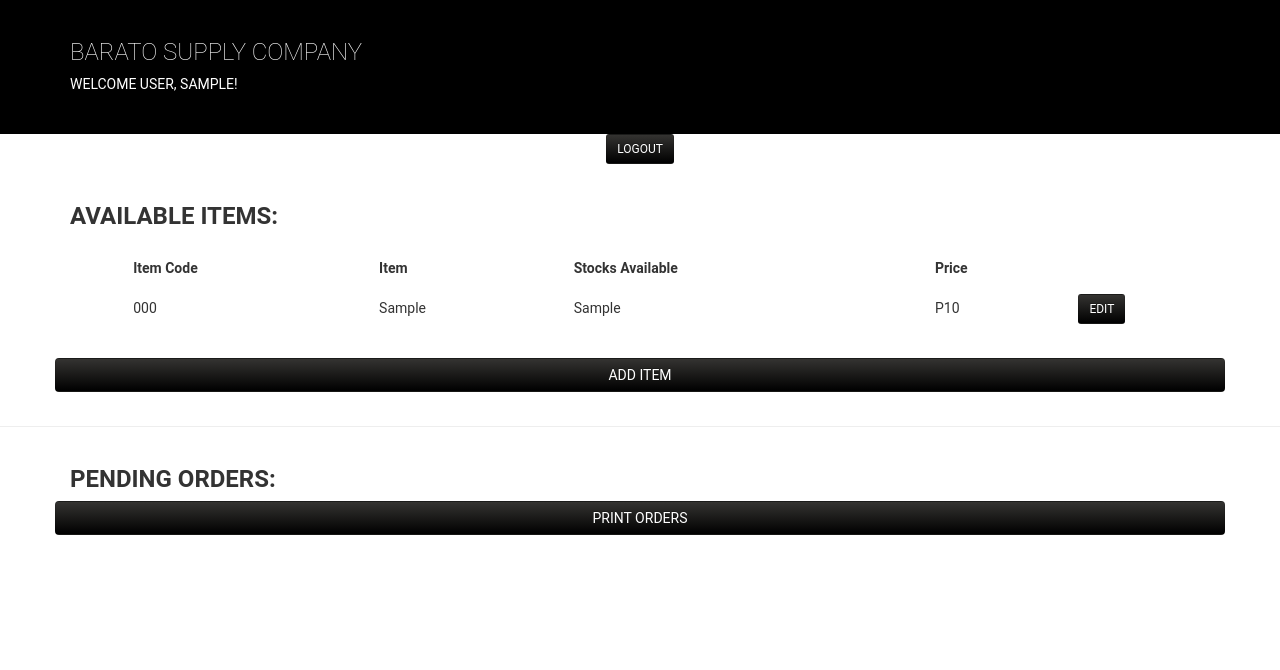
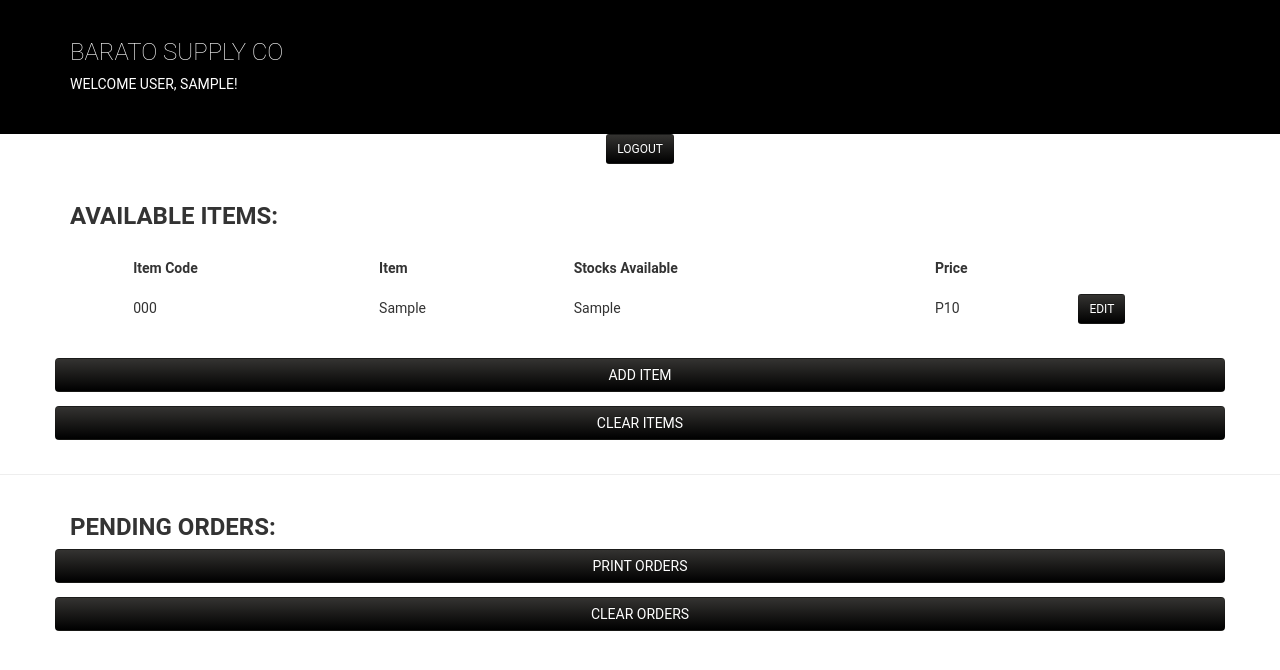
Before and after one commit to jahusayuri/barato_supply, a PHP site: page /pages/admin_home.php in a window 1280 px wide. Shown: the top 670 px of the page. Run offline with PHP 8.4, Linux system fonts and the light colour scheme; the visitor is signed in with stand-in values (Sample User, id 1); tables that the repository leaves empty or names only in its code hold one stand-in row (values such as "Sample post").

Commit message:
Fixed all known bugs; Cleaned up excel reports; User can only order once every item; Added clear items and orders for new orders to come in.

```diff
--- a/admin_login.php
+++ b/admin_login.php
@@ -4,7 +4,7 @@ include "assets/connection_profile.php";
 <html>
 <head>
   <meta charset="utf-8">
-  <title>Admin Login - Barato Supply Company</title>
+  <title>Admin Login - Barato Supply Co</title>
   <meta content="width=device-width, initial-scale=1.0" name="viewport">
   <meta content="" name="keywords">
   <meta content="" name="description">
--- a/functions/orders.php
+++ b/functions/orders.php
@@ -69,16 +69,31 @@ function insert_into_orders($conn,$user_id,$data_array,$amount_array){
 	var_dump($amount_array);*/
 	//Loop through the data
 	$count = 0;
+	$result = 0;
 	foreach ($data_array as $key => $value) {
 		$order_details = $value['chosen_item'];
 		$qty = $value['quantity'];
 		$amount = $amount_array[$count];
-		$sql = "INSERT INTO orders (id,ordered_by,order_details,qty,amount,status) VALUES (NULL,'$user_id','$order_details','$qty','$amount','PENDING')";
-		$result = $conn->query($sql);
+
+		//Check if same order already exists
+		$check_order_sql = "SELECT id FROM orders WHERE ordered_by='$user_id' AND order_details='$order_details'";
+		//var_dump($conn->query($check_order_sql));
+		if($conn->query($check_order_sql)->num_rows > 0){
+			echo "<script>alert('YOUR ORDER FOR ".strtoupper($value['item'])." ALREADY EXISTS!');</script>";
+		}else{
+			//Check if stock is still available
+			$number_stock = $conn->query("SELECT * FROM stocks WHERE id = '$order_details'");
+			$row = $number_stock->fetch_assoc();
+			if($row['remaining'] < 0 ){
+				echo "<script>alert('SORRY BUT WE RAN OUT OF STOCK FOR ".strtoupper($row['item'])."')</script>";
+			}else{
+				$sql = "INSERT INTO orders (id,ordered_by,order_details,qty,amount,status) VALUES (NULL,'$user_id','$order_details','$qty','$amount','PENDING')";
+				$result = $conn->query($sql);
+				//Update the stocks
+				update_remaining_stocks($conn,$qty,$order_details);
+			}
+		}
 		$count++;
-
-		//Update the stocks
-		update_remaining_stocks($conn,$qty,$order_details);
 		}
 		//Check if successfully processed.
 		if ($result) {
@@ -87,7 +102,7 @@ function insert_into_orders($conn,$user_id,$data_array,$amount_array){
 			echo "<script>location.href = '../pages/home.php';</script>";
 			return 1;
 		}else{
-			echo "Error! Please contact IT.";
+			echo "<script>alert('PLEASE CONTACT BARATO SUPPLY CO TO REMOVE YOUR ORDER(S)')</script>";
 			return 0;
 		}
 }
@@ -118,6 +133,46 @@ if(isset($_POST['change_order_status'])){
 	echo "<script>location.href='../pages/admin_home.php#pending_orders'</script>";
 }
 
+if(isset($_POST['clear_orders'])){
+	echo "<script>
+	if(confirm('Are you sure you want to clear orders?')){
+		location.href='../functions/orders.php?clear_orders=1';
+	}
+	</script>";
+}
+
+if(isset($_POST['clear_items'])){
+	echo "<script>
+	if(confirm('Are you sure you want to clear items?')){
+		location.href='../functions/orders.php?clear_items=1';
+	}
+	</script>";
+}
+
+if(isset($_GET['clear_items'])){
+	//Check if there are orders
+	if($conn->query("SELECT * FROM orders")->num_rows > 0){
+		echo "<script>alert('Please clear orders first!');</script>";
+	}else{
+		//Turn constraints OFF first
+		$conn->query("SET FOREIGN_KEY_CHECKS=0");
+		$sql = "TRUNCATE TABLE stocks";
+		$conn->query($sql);
+		echo "<script>alert('Successfully cleared items!');</script>";
+		//Turn constraints ON
+		$conn->query("SET FOREIGN_KEY_CHECKS=1");
+	}
+	echo "<script>location.href='../pages/admin_home.php';</script>";
+}
+
+if(isset($_GET['clear_orders'])){
+	$sql = "TRUNCATE TABLE orders";
+	if($conn->query($sql)){
+		echo "<script>alert('Successfully cleared orders!');</script>";
+	}
+	echo "<script>location.href='../pages/admin_home.php';</script>";
+}
+
 function update_order_status($conn,$status,$id,$user_id){
 	$sql = "UPDATE orders SET status='$status' WHERE order_details=$id AND ordered_by=$user_id";
 	return $conn->query($sql);
--- a/pages/add_stocks.php
+++ b/pages/add_stocks.php
@@ -8,7 +8,7 @@ if(!isset($_SESSION['login_user']) || empty($_SESSION['login_user'])){
 <html>
 <head>
   <meta charset="utf-8">
-  <title>Add Item - Barato Supply Company</title>
+  <title>Add Item - Barato Supply Co</title>
   <meta content="width=device-width, initial-scale=1.0" name="viewport">
   <meta content="" name="keywords">
   <meta content="" name="description">
@@ -35,7 +35,7 @@ if(!isset($_SESSION['login_user']) || empty($_SESSION['login_user'])){
 	        			<?php
 							$result=get_admin_details($conn);
 							$row= $result->fetch_assoc();
-							echo "<h3 style='color:#ffffff;'> BARATO SUPPLY COMPANY </h3> <p style='color:#ffffff;' class='text-uppercase'>Welcome ".$row['last_name'].", ".$row['first_name']."!</p>";
+							echo "<h3 style='color:#ffffff;'> BARATO SUPPLY CO</h3> <p style='color:#ffffff;' class='text-uppercase'>Welcome ".$row['last_name'].", ".$row['first_name']."!</p>";
 						?>
 	        		</div>
 	        	</div>
--- a/pages/admin_home.php
+++ b/pages/admin_home.php
@@ -8,7 +8,7 @@ if(!isset($_SESSION['login_user']) || empty($_SESSION['login_user'])){
 <html>
 <head>
   <meta charset="utf-8">
-  <title>Admin Home - Barato Supply Code</title>
+  <title>Admin Home - Barato Supply Co</title>
   <meta content="width=device-width, initial-scale=1.0" name="viewport">
   <meta content="" name="keywords">
   <meta content="" name="description">
@@ -36,7 +36,7 @@ if(!isset($_SESSION['login_user']) || empty($_SESSION['login_user'])){
 						<?php
 							$result=get_admin_details($conn);
 							$row= $result->fetch_assoc();
-							echo "<h3 style='color:#ffffff;'> BARATO SUPPLY COMPANY </h3> <p style='color:#ffffff;' class='text-uppercase'>Welcome ".$row['last_name'].", ".$row['first_name']."!</p>";
+							echo "<h3 style='color:#ffffff;'> BARATO SUPPLY CO </h3> <p style='color:#ffffff;' class='text-uppercase'>Welcome ".$row['last_name'].", ".$row['first_name']."!</p>";
 						?>
 					</div>
 				</div>
@@ -74,6 +74,9 @@ if(!isset($_SESSION['login_user']) || empty($_SESSION['login_user'])){
 					<form method="post" action="./add_stocks.php">
 						<input class='btn btn-inverse btn-block text-uppercase' type="submit" name="add_stock" value="ADD ITEM">
 					</form>
+					<form method="post" action="">
+						<input class='btn btn-inverse btn-block text-uppercase' type="submit" name="clear_items" value="CLEAR ITEMS">
+					</form>
 				</div>
 			</div>
 		</div>
@@ -94,7 +97,7 @@ if(!isset($_SESSION['login_user']) || empty($_SESSION['login_user'])){
 							while ($row = $result->fetch_assoc()) {
 								echo "<form class='tr' method='post' action=''>";
 								echo "<input type='hidden' name='user_id' value='".$row['ordered_by']."'/>";
-								echo "<span class='td'><input type='hidden' name='chosen_item' value='".$row['order_details']."'></span><span class='td'>".$row['last_name'].", ".$row['first_name']."</span><span class='td'>".$row['item_code']."</span><span class='td'>".$row['item']."</span><span class='td'>".$row['qty']."</span><span class='td'>P".$row['price']."</span><span class='td'>P".$row['amount']."</span>";
+								echo "<span class='td'><input type='hidden' name='chosen_item' value='".$row['order_details']."'></span><span class='td'>".$row['last_name'].", ".$row['first_name']."</span><span class='td'>".$row['item_code']."</span><span class='td'>".$row['item']."</span><span class='td'>".$row['qty']."</span><span class='td'>P".$row['price']."</span><span class='td'>P".number_format($row['amount'],2,'.','')."</span>";
 								if ($row['status'] == strtoupper('pending')) {
 									echo "<input class='btn btn-inverse btn-sm' type='submit' name='cancel_order' value='CANCEL ORDER' />";
 									echo "<input class='btn btn-inverse btn-sm' type='submit' name='change_order_status' value='APPROVE' />";
@@ -116,6 +119,9 @@ if(!isset($_SESSION['login_user']) || empty($_SESSION['login_user'])){
 				<div align="center">
 					<form method="post" action="./print_orders.php">
 						<input class="btn btn-inverse btn-block" type="submit" name="print_orders" value="PRINT ORDERS">
+					</form>
+					<form method="post" action="">
+						<input class="btn btn-inverse btn-block" type="submit" name="clear_orders" value="CLEAR ORDERS">
 					</form>
 				</div>
 			</div>
--- a/pages/edit_stocks.php
+++ b/pages/edit_stocks.php
@@ -8,7 +8,7 @@ if(!isset($_SESSION['login_user']) || empty($_SESSION['login_user'])){
 <html>
 <head>
   <meta charset="utf-8">
-  <title>Edit Item - Barato Supply Company</title>
+  <title>Edit Item - Barato Supply Co</title>
   <meta content="width=device-width, initial-scale=1.0" name="viewport">
   <meta content="" name="keywords">
   <meta content="" name="description">
@@ -35,7 +35,7 @@ if(!isset($_SESSION['login_user']) || empty($_SESSION['login_user'])){
 						<?php
 							$result=get_admin_details($conn);
 							$row= $result->fetch_assoc();
-							echo "<h3 style='color:#ffffff;'> BARATO SUPPLY COMPANY </h3> <p style='color:#ffffff;' class='text-uppercase'>Welcome ".$row['last_name'].", ".$row['first_name']."!</p>";
+							echo "<h3 style='color:#ffffff;'> BARATO SUPPLY CO</h3> <p style='color:#ffffff;' class='text-uppercase'>Welcome ".$row['last_name'].", ".$row['first_name']."!</p>";
 						?>
 					</div>
 				</div>
--- a/pages/home.php
+++ b/pages/home.php
@@ -8,7 +8,7 @@ if(!isset($_SESSION['login_user']) || empty($_SESSION['login_user'])){
 <html>
 <head>
   <meta charset="utf-8">
-  <title>User Home - Barato Supply Company</title>
+  <title>User Home - Barato Supply Co</title>
   <meta content="width=device-width, initial-scale=1.0" name="viewport">
   <meta content="" name="keywords">
   <meta content="" name="description">
@@ -68,7 +68,7 @@ if(!isset($_SESSION['login_user']) || empty($_SESSION['login_user'])){
 						echo "<div class='tr'><span class='th'>Item Code</span><span class='th'>Item</span><span class='th'>Stocks Available</span><span class='th'>Price</span></div>";
 						while ($row = $result->fetch_assoc()) {
 							echo "<div class='tr'>";
-							echo "<span class='td'>".$row['item_code']."</span ><span class='td'>".$row['item']."</span><span class='td'>".$row['remaining']."</span><span class='td'>".$row['price']."</span>";
+							echo "<span class='td'>".$row['item_code']."</span ><span class='td'>".$row['item']."</span><span class='td'>".$row['remaining']."</span><span class='td'>P".number_format($row['price'],2,'.','')."</span>";
 							echo "</div>";
 						}
 						echo "</div>";
--- a/pages/place_orders.php
+++ b/pages/place_orders.php
@@ -73,7 +73,7 @@ if(!isset($_SESSION['login_user']) || empty($_SESSION['login_user'])){
 							echo "<div class='tr'><span></span><span class='th'>Item Code</span><span class='th'>Item</span><span class='th'>Stocks Available</span><span class='th'>Price</span><span class='th'>Quantity</span></div>";
 							while ($row = $result->fetch_assoc()) {
 								echo "<form class='tr' method='post' action='#'>";
-								echo "<span class='td'><input type='hidden' name='chosen_item' value='".$row['id']."'></span><span class='td'>".$row['item_code']."</span><span class='td'>".$row['item']."</span><span class='td'>".$row['remaining']."</span><span class='td'>P".$row['price']."</span><span class='td'><input type='number' name='quantity' min='0' max='".$row['remaining']."' value='1' required/></span>";
+								echo "<span class='td'><input type='hidden' name='chosen_item' value='".$row['id']."'></span><span class='td'>".$row['item_code']."</span><span class='td'>".$row['item']."</span><span class='td'>".$row['remaining']."</span><span class='td'>P".number_format($row['price'],2,'.','')."</span><span class='td'><input type='number' name='quantity' min='0' max='".$row['remaining']."' value='1' required/></span>";
 								echo "<input class='btn btn-inverse btn-sm form-control text-uppercase' type='submit' name='add_to_cart' value='Add to Cart' />  ";
 								echo "</form>";
 							}
@@ -97,11 +97,11 @@ if(!isset($_SESSION['login_user']) || empty($_SESSION['login_user'])){
 								$type = "";
 								foreach ($_SESSION['shopping_cart'] as $key => $value) {
 									echo "<form class='tr' method='post' action=''>";
-									echo "<span class='td'><input type='hidden' name='chosen_item' value='".$value['chosen_item']."'></span><span class='td'>".$value['item_code']."</span><span class='td'>".$value['item']."</span><span class='td'>P".$value['price']."</span><span class='td'>".$value['quantity']."</span><span class='td'>P".number_format($value['quantity']*$value['price'], 2)."</span>";
+									echo "<span class='td'><input type='hidden' name='chosen_item' value='".$value['chosen_item']."'></span><span class='td'>".$value['item_code']."</span><span class='td'>".$value['item']."</span><span class='td'>P".$value['price']."</span><span class='td'>".$value['quantity']."</span><span class='td'>P".number_format($value['quantity']*$value['price'],2,'.','')."</span>";
 									echo "<input class='btn btn-inverse btn-sm' type='submit' name='delete_from_cart' value='Delete' />  ";
 									echo "</form>";
 									//Get individual amount
-									$amount[$count] = number_format($value['quantity']*$value['price'], 2);
+									$amount[$count] = number_format($value['quantity']*$value['price'], 2, '.','');
 									$count++; //Increment count to traverse
 									//Get total price
 									$total = $total + ($value['quantity']*$value['price']);
--- a/pages/signup.php
+++ b/pages/signup.php
@@ -5,7 +5,7 @@ include "../functions/retrieve_data.php";
 <head>
 
   <meta charset="utf-8">
-  <title>User Signup - Barato Supply Compnay</title>
+  <title>User Signup - Barato Supply Co</title>
   <meta content="width=device-width, initial-scale=1.0" name="viewport">
   <meta content="" name="keywords">
   <meta content="" name="description">
@@ -48,7 +48,7 @@ include "../functions/retrieve_data.php";
 	      		<div class="panel panel-default">
 	      			<div class="panel-heading">
 	      				<h3 class="panel-title">
-	      					Barato Supply Company
+	      					Barato Supply Co
 	      				</h3>
 	      			</div>
 	            	<div align="left" class="panel-body">
```
Also changed, not shown: pages/print_orders.php (+10 -8 lines).
